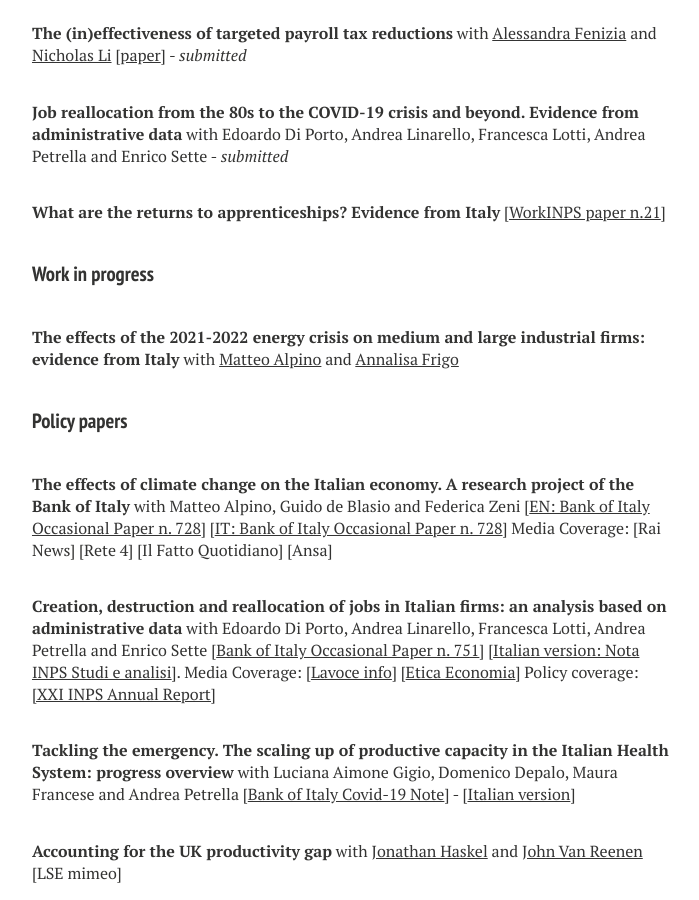
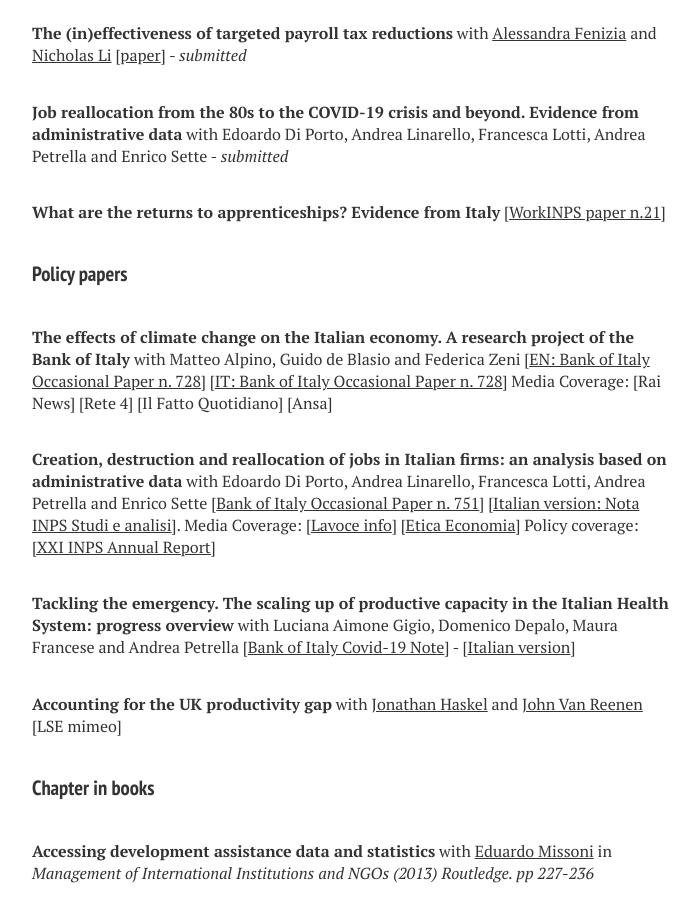
Before and after one commit to luca-citino/luca-citino.github.io, a Jekyll site: the page built from research.md, in a window 1280 px wide and 900 px high, scrolled down 950 px. Shown: the whole window, without its empty margins (288-987 px from the left). Built offline with Jekyll 4.4.1, drawn with Linux system fonts in a browser that asks for light colours; nearby versions of some CDN libraries; some web fonts are replaced.

Commit message:
Update research.md

```diff
--- a/research.md
+++ b/research.md
@@ -27,11 +27,6 @@ title: Research
 **What are the returns to apprenticeships? Evidence from Italy** [<a href="https://www.inps.it/docallegatiNP/Mig/InpsComunica/WorkInps_Papers/21_luglio_2020_aggiornamento_WorkINPS_papers.pdf">WorkINPS paper n.21</a>]
 
 
-#### Work in progress
-
-**The effects of the 2021-2022 energy crisis on medium and large industrial firms: evidence from Italy** with <a href="https://sites.google.com/site/alpinomtt">Matteo Alpino</a> and <a href="https://annalisafrigo.weebly.com/">Annalisa Frigo</a>
-
-
 
 
 
```
